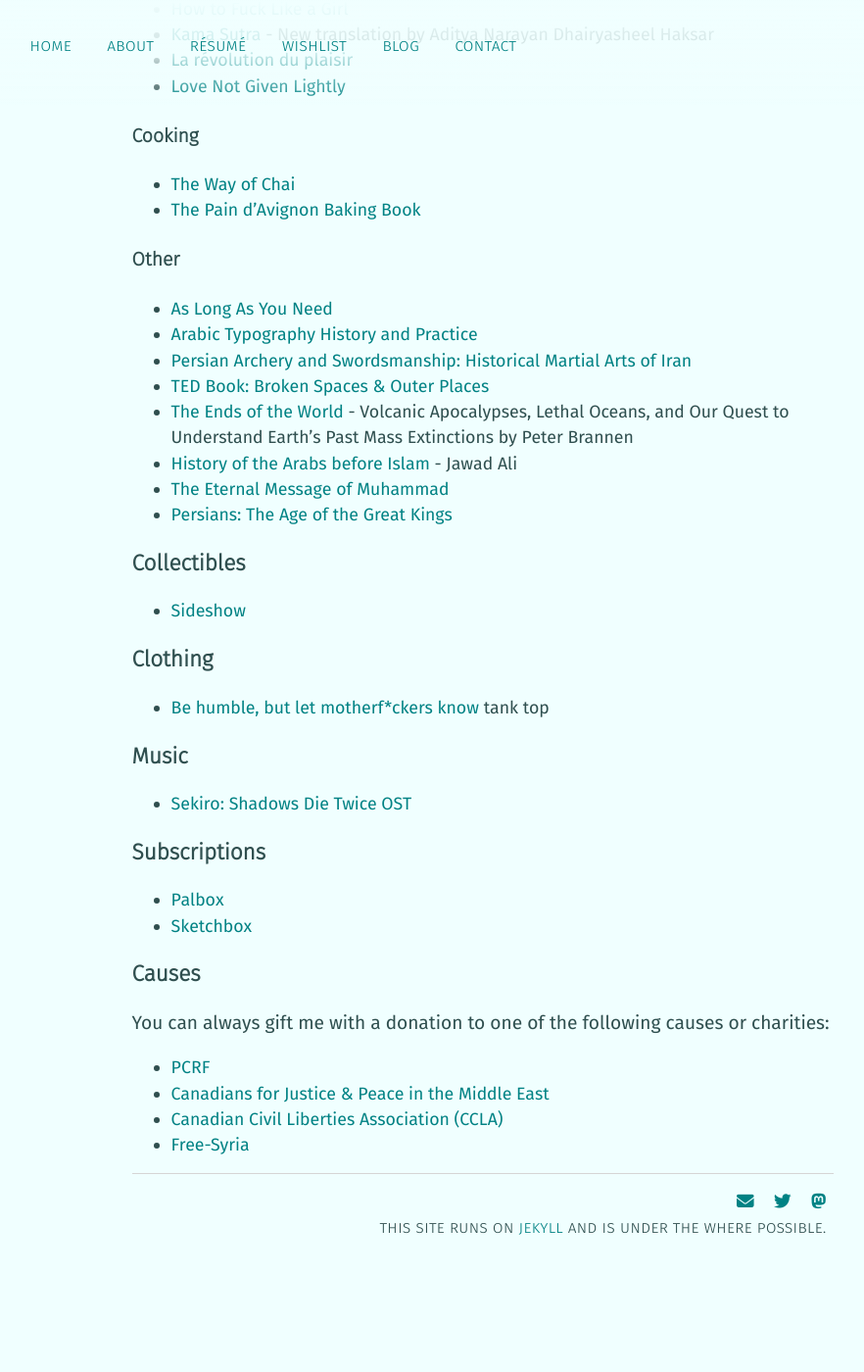
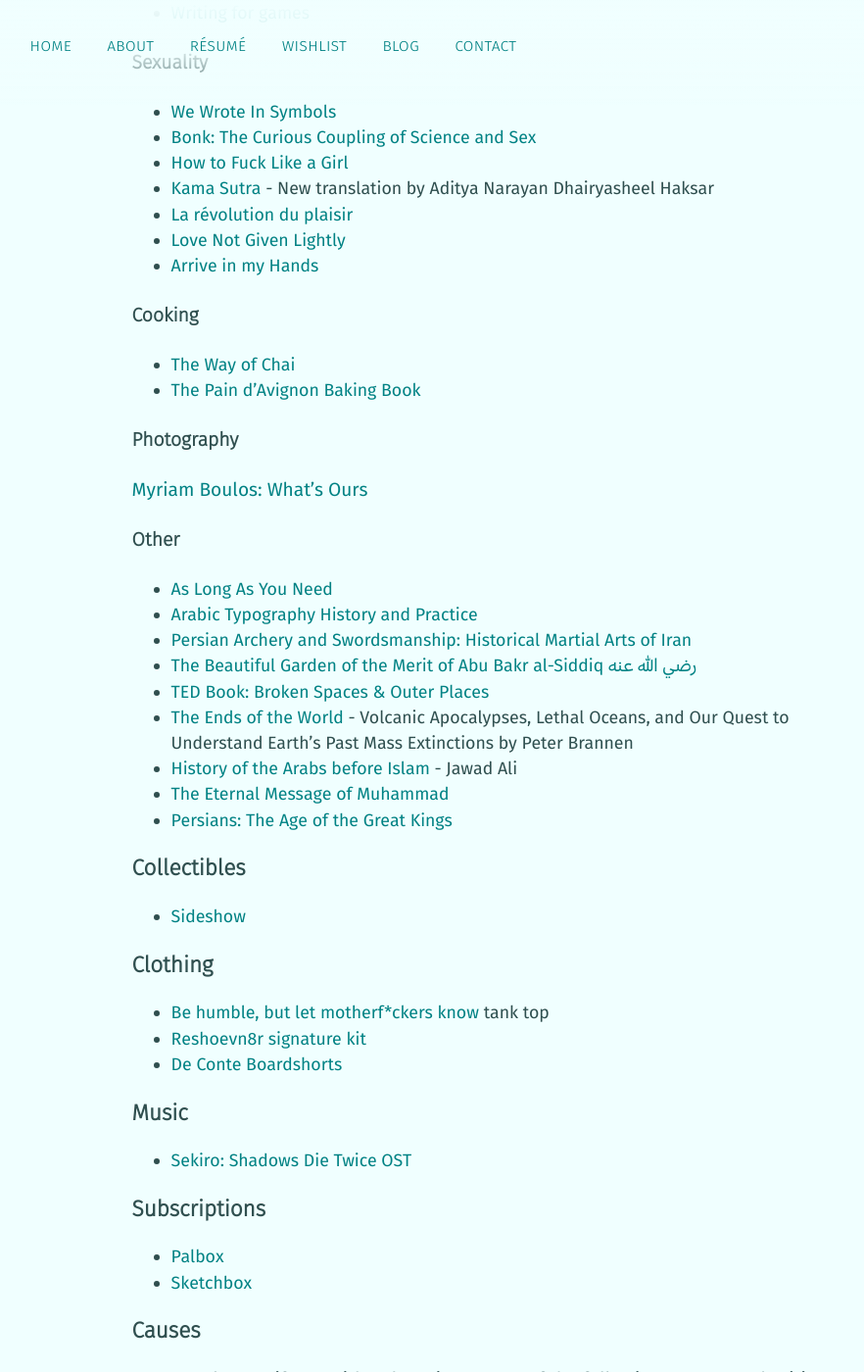
Before and after one commit to mstfacmly/mstfacmly.github.io, a Jekyll site: the page built from wishlist.md, in a window 1280 px wide and 1400 px high, scrolled down 2411 px. Shown: the whole window at 98% size, without its empty margins (147-1029 px from the left). Built offline with Jekyll 4.4.1, drawn with Linux system fonts in a browser that asks for light colours; nearby versions of some CDN libraries; a script that is not in the unit is left out; before the commit the page ends 3738 px from its top, so only the background shows below that; some of the changed text lies outside the part shown.

Commit message:
update wishlist

```diff
--- a/wishlist.md
+++ b/wishlist.md
@@ -60,6 +63,7 @@
 * [Hijab and Red Lipstick](https://www.hashtagpress.co.uk/product-page/hijab-and-red-lipstick-by-yousra-imran)
 * [As Long as the Lemon Trees Grow](https://shop.librairieleuguelionne.com/item/oR7uwsLR1Xt2l5QaMh1fgg)
 * [I Swear Somewhere This Works](https://shop.librairieleuguelionne.com/item/MykcUDJ8lhtY4zUVAU2f6w)
+* [The Great When](https://www.waterstones.com/book/the-great-when/alan-moore/9781526682871) - Alan Moore
 * [Son of the Storm](https://www.indiebound.org/book/9780316428941) - Suyi Davies Okungbowa
 * [The Years of Rice and Salt](https://www.kimstanleyrobinson.info/node/345)
 * [The Raven Tower](https://www.kobo.com/ca/en/ebook/the-raven-tower)
@@ -67,8 +71,10 @@
 * [Titanium Noir](https://www.penguinrandomhouse.com/books/710281/titanium-noir-by-nick-harkaway/)
 * [Breakable Things](https://undertowpublications.com/shop/breakable-things)
 * [The Eternaut](https://www.fantagraphics.com/products/the-eternaut)
+* [In the Shadow of the Prophet](https://www.shadowoftheprophet.com/)
+* [A Master of Djinn](https://pdjeliclark.com/a-master-djinn/)
 
-#### Game Development:
+#### Game Development
 * [ Everything to Play For:How Videogames Are Changing the World](https://www.versobooks.com/en-ca/products/3086-everything-to-play-for)
 * [Sega Dreamcast: Collected Works](https://readonlymemory.vg/shop/book/sega-dreamcast-collected-works/)
 * [Arcade Game Typography](https://readonlymemory.vg/shop/book/arcade-game-typography/)
@@ -86,15 +92,20 @@
 * [Kama Sutra](https://www.penguinrandomhouse.com/books/310597/kama-sutra-by-vatsyayana/9780143106593) - New translation by Aditya Narayan Dhairyasheel Haksar
 * [La révolution du plaisir](https://www.kobo.com/ca/en/ebook/la-revolution-du-plaisir-1)
 * [Love Not Given Lightly](https://www.kobo.com/ca/en/ebook/love-not-given-lightly-1)
+* [Arrive in my Hands](https://store.silversprocket.net/en-ca/products/arrive-in-my-hands-queer-erotic-comics-by-trinidad-escobar)
 
 #### Cooking
 * [The Way of Chai](https://www.thewayofchai.com/)
 * [The Pain d'Avignon Baking Book](https://drawnandquarterly.leslibraires.ca/livres/the-pain-d-avignon-baking-book-uliks-fehmiu-9780525536116.html)
 
+#### Photography
+[Myriam Boulos: What’s Ours](https://aperture.org/books/myriam-boulos-whats-ours/)
+
 #### Other
 * [As Long As You Need](https://www.thomasnelson.com/p/as-long-as-you-need/)
 * [Arabic Typography History and Practice](https://www.niggli.ch/en/produkt/arabic-typography/)
 * [Persian Archery and Swordsmanship: Historical Martial Arts of Iran](http://www.moshtaghkhorasani.com/books/persian-archery-and-swordsmanship/)
+* [The Beautiful Garden of the Merit of Abu Bakr al-Siddiq رضي الله عنه](https://imamghazali.co/products/abu-bakr-40-hadith)
 * [TED Book: Broken Spaces & Outer Places](https://www.ted.com/read/ted-books/ted-books-library/broken-spaces-outer-places)
 * [The Ends of the World](https://www.kobo.com/ca/en/ebook/the-ends-of-the-world) -  Volcanic Apocalypses, Lethal Oceans, and Our Quest to Understand Earth's Past Mass Extinctions by Peter Brannen
 * [History of the Arabs before Islam]() - Jawad Ali
@@ -106,6 +117,8 @@
 
 ### Clothing
 * [Be humble, but let motherf\*ckers know](https://embattledclothing.com/collections/mb-universe/products/be-humble-moon-white-tank-top) tank top
+* [Reshoevn8r signature kit](https://reshoevn8r.ca/products/signature-shoe-cleaning-kit-solution-brush-bag-trees-microfiber-re8-sig-kit)
+* [De Conte Boardshorts](https://www.truetoneswim.com/en-ca/products/de-conte-boardshorts)
 
 ### Music
 * [Sekiro: Shadows Die Twice OST](https://www.amazon.co.jp/dp/B0828Q36G9)
```
Also changed, not shown: other parts of wishlist.md (+4 -1 lines).
